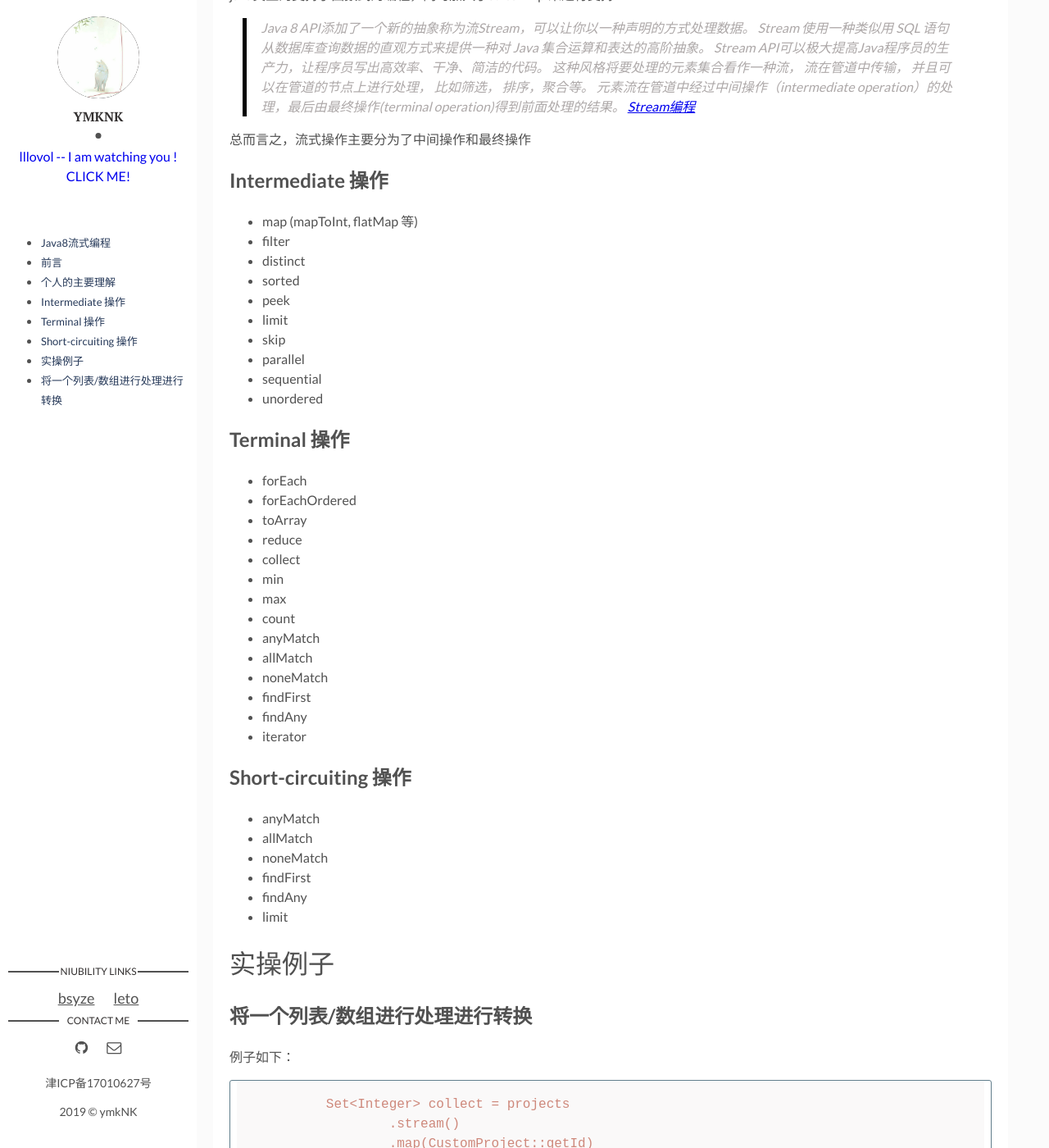
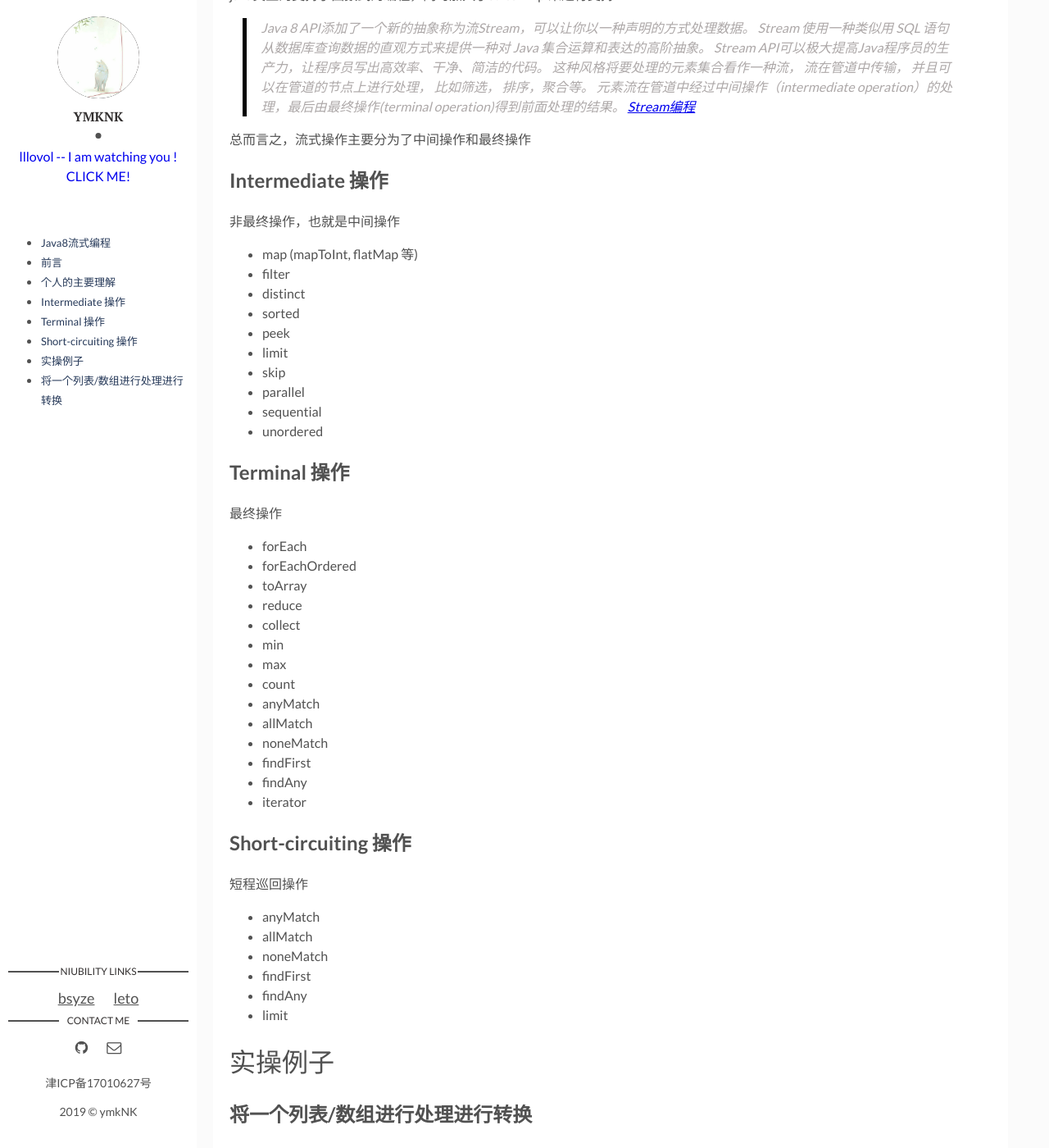
Before and after one commit to ymkNK/ymkNK.github.io, a Jekyll site: the page built from _posts/2019-03-21-stream.md, in a window 1280 px wide and 1400 px high, scrolled down 907 px. Shown: the whole window at 82% size. Built offline with Jekyll 4.4.1, drawn with Linux system fonts in a browser that asks for light colours; comment, search, counter and statistics services are not loaded.

Commit message:
2019-03-21-java8commit

```diff
--- a/_posts/2019-03-21-stream.md
+++ b/_posts/2019-03-21-stream.md
@@ -25,6 +25,7 @@ java真正的支持了函数式的编程，同时加入了streamApi来进行支
 总而言之，流式操作主要分为了中间操作和最终操作
 
 ## Intermediate 操作
+非最终操作，也就是中间操作
 
 - map (mapToInt, flatMap 等)
 - filter
@@ -38,6 +39,7 @@ java真正的支持了函数式的编程，同时加入了streamApi来进行支
 - unordered
 
 ## Terminal 操作
+最终操作
 
 - forEach
 - forEachOrdered
@@ -55,6 +57,7 @@ java真正的支持了函数式的编程，同时加入了streamApi来进行支
 - iterator
 
 ## Short-circuiting 操作
+短程巡回操作
 
 - anyMatch
 - allMatch
```
